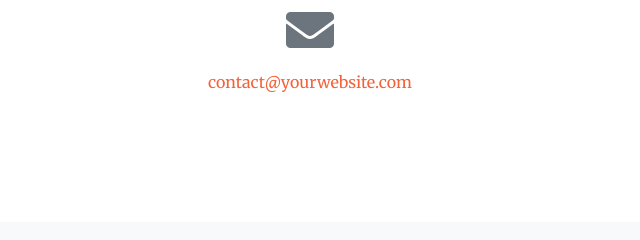
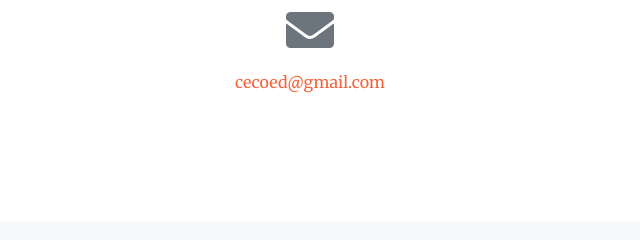
Before and after one commit to AgustinGancharov/sigem, a website with bundled scripts: page index.html in a window 1280 px wide. Shown: the part 2990-3230 px from the top of the page, 520-1160 px from the left. Built offline with nearby package versions, Linux system fonts and the light colour scheme.

Commit message:
Es necesario escribir algo acerca del cambio
2/3/2019

```diff
--- a/index.html
+++ b/index.html
@@ -233,7 +233,7 @@
         <div class="col-lg-4 mr-auto text-center">
           <i class="fas fa-envelope fa-3x mb-3 text-muted"></i>
           <!-- Make sure to change the email address in anchor text AND the link below! -->
-          <a class="d-block" href="mailto:contact@yourwebsite.com">contact@yourwebsite.com</a>
+          <a class="d-block" href="mailto:cecoed@gmail.com">cecoed@gmail.com</a>
         </div>
       </div>
     </div>
```
